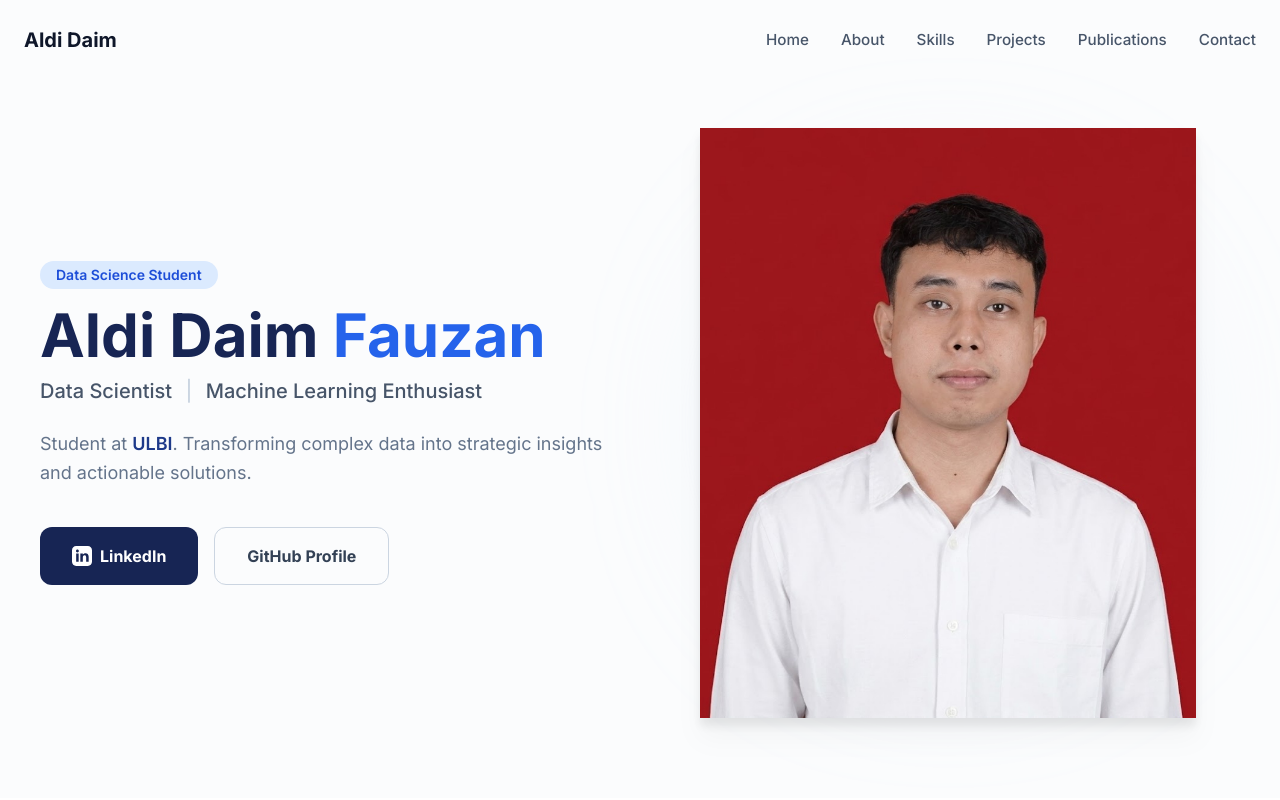
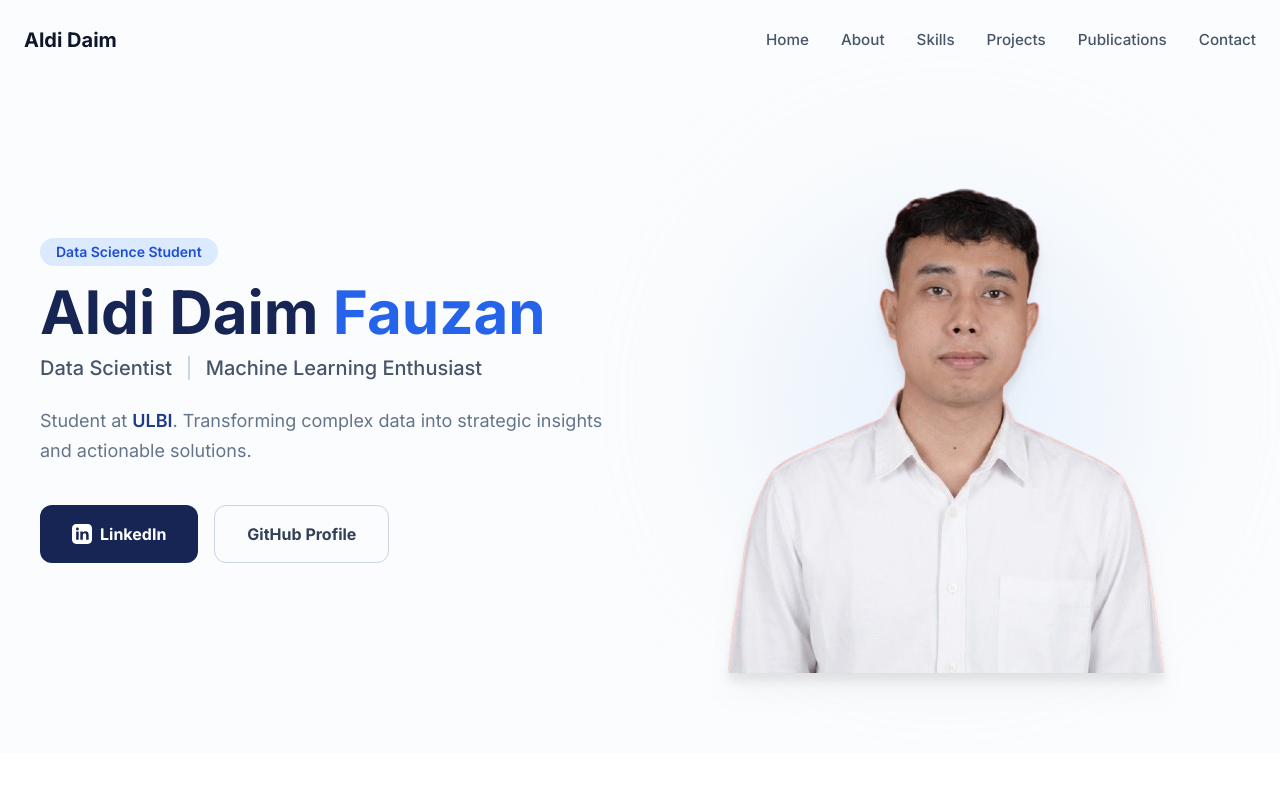
Before and after one commit to aldidaim21/PORTO-ALDI, a website: page index.html in a window 1280 px wide. Shown: the top 800 px of the page. Drawn offline with nearby package versions, Linux system fonts and the light colour scheme.

Commit message:
update profile2

```diff
--- a/index.html
+++ b/index.html
@@ -221,7 +221,7 @@
           <div class="w-full self-end px-4 lg:w-1/2 mt-16 lg:mt-0">
             <div class="relative">
               <img
-                src="./src/img/Profile.jpeg"
+                src="./src/img/Profile2.png"
                 alt="Aldi Daim"
                 class="relative z-10 max-w-[85%] mx-auto drop-shadow-xl"
               />
```
Also changed, not shown: src/img/Profile2.png (added).
